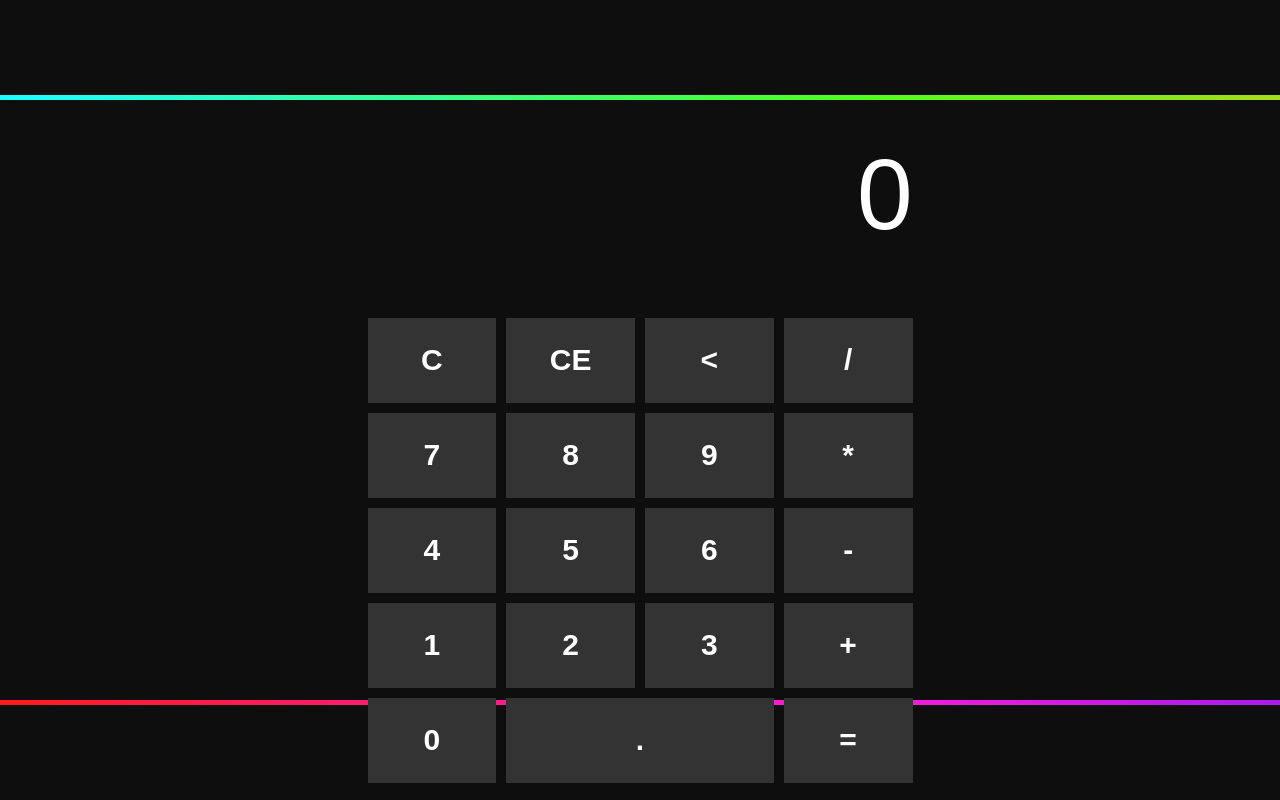
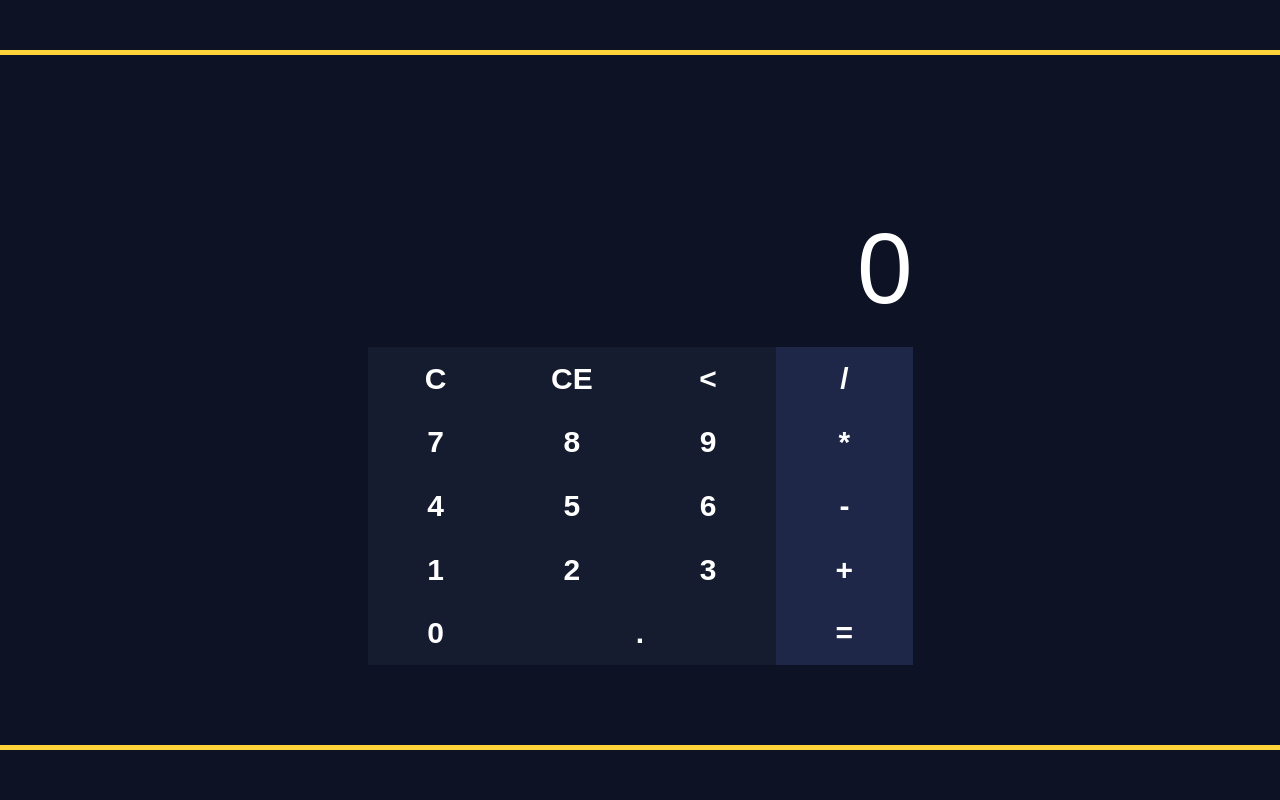
Before and after one commit to RafaelMatta/Calc, a website: page index.html in a window 1280 px wide. Drawn offline with Linux system fonts and the light colour scheme.

Commit message:
Mudando cores e espaçamentos (#9)

```diff
--- a/index.html
+++ b/index.html
@@ -12,7 +12,9 @@
                         <div class="history-wrapper">
                             <div class="calc__label calc__label--history" id="history">&nbsp;</div>
                         </div>
-                        <div class="calc__label calc__label--input" id="input">0</div>
+                        <div class="label-wrapper">
+                            <div class="calc__label calc__label--input" id="input">0</div>
+                        </div>
                     </div>
                     <div class="calc__buttons">
                         <button class="btn btn--c">c</button>
@@ -22,7 +24,7 @@
                         <button class="btn btn--operator calc__btn--multiply">*</button>
                         <button class="btn btn--operator calc__btn--subtraction">-</button>
                         <button class="btn btn--operator calc__btn--addition">+</button>
-                        <button class="btn calc__btn--equal">=</button>
+                        <button class="btn btn--equal calc__btn--equal">=</button>
                         <button class="btn calc__btn--dot">.</button>
                         <button class="btn btn--number calc__btn--0">0</button>
                         <button class="btn btn--number calc__btn--1">1</button>
--- a/js/main.js
+++ b/js/main.js
@@ -7,7 +7,7 @@ const btnCe= document.querySelector(".btn--ce");
 const btnBackspace = document.querySelector(".btn--backspace");
 const btnEqual = document.querySelector(".calc__btn--equal");
 const btnDot = document.querySelector(".calc__btn--dot");
-const displayWidth = document.querySelector(".calc__display").clientWidth;
+const displayWidth = document.querySelector(".label-wrapper").clientWidth;
 let resultFontSize = parseFloat(window.getComputedStyle(labelInput, null).getPropertyValue('font-size'));
 
 let lastInput = '';
--- a/styles/sass/abstracts/color/color.scss
+++ b/styles/sass/abstracts/color/color.scss
@@ -1,4 +1,4 @@
-$color-black: #0e0e0e;
-$color-white: #fff;
-$color-grey: #333333;
-$color-dark-grey: #252525;
+$color-white: #ffffff;
+$color-yellow: #ffd339;
+$color-dark-blue: #1e2748;
+$color-dark-blue--1: #0d1224;
--- a/styles/sass/layouts/base/base.scss
+++ b/styles/sass/layouts/base/base.scss
@@ -1,6 +1,6 @@
 *,
 *::after,
-*::before{
+*::before {
   margin: 0;
   padding: 0;
   box-sizing: border-box;
@@ -11,7 +11,7 @@ html {
 }
 
 body {
-    background-color: $color-black;
+  background-color: $color-dark-blue--1;
   height: 100vh;
 }
 
--- a/styles/sass/modules/btn/btn.scss
+++ b/styles/sass/modules/btn/btn.scss
@@ -1,6 +1,6 @@
 .btn,
 .btn::after,
-.btn::before{
+.btn::before {
   height: 100%;
   width: 100%;
   text-transform: uppercase;
@@ -9,21 +9,18 @@
   cursor: pointer;
 }
 
-.btn{
+.btn {
   color: $color-white;
-    background-color: $color-grey;
-    transition: .2s all ease-in;
+  transition: 0.2s all ease-in;
+  background-color: #161c30;
 
-    &--dark{
-        background-color: $color-dark-grey;
+  &--operator,
+  &--equal {
+    background-color: $color-dark-blue;
   }
 
-    &:hover{
-        background-color: rgba($color-white, 0.25);
-    }
-
-    &:active{
-        scale: 1;
-        background-color: rgba($color-dark-grey, 0.9);
+  &:hover {
+    background-color: $color-yellow;
+    color: $color-dark-blue--1;
   }
 }
--- a/styles/sass/modules/container/container.scss
+++ b/styles/sass/modules/container/container.scss
@@ -1,5 +1,5 @@
 .container {
-    width: 100%;
-    height: 100%;
-    padding: 10rem 0;
+  width: 100%;
+  height: 100%;
+  padding: 5rem 0;
 }
--- a/styles/sass/pages/index/index.scss
+++ b/styles/sass/pages/index/index.scss
@@ -5,151 +5,146 @@
   align-items: center;
   height: 100%;
   width: 100%;
-    background-color: $color-black;
-
-    &::before{
-        position: absolute;
-        content: "";
-        width: 100%;
-        top: 50%;
-        z-index: -1;
-        height: calc(100% + 1rem);
-        transform: translateY(-50%);
-        background: linear-gradient(to left bottom,
-        #ff1b1b,#ffb71b, #50ff1b, #1bffff,
-        #581bff, #ff1bd9, #ff1b1b) repeat;
-        background-size: 200%;
-    }
+  border-top: 5px solid $color-yellow;
+  border-bottom: 5px solid $color-yellow;
 }
 
-.history-wrapper{
+.history-wrapper {
   width: 100%;
   overflow: scroll;
   display: flex;
   flex-direction: row-reverse;
 }
 
-.history-wrapper::-webkit-scrollbar{
+.history-wrapper::-webkit-scrollbar {
   display: none;
 }
 
+.label-wrapper {
+  width: 100%;
+  display: flex;
+  justify-content: flex-end;
+}
+
 .calc {
+  height: 100%;
   width: 100%;
+  padding: 8rem 0;
   max-width: 54.5rem;
 
-    &__display{
+  &__display {
     color: $color-white;
     display: flex;
     flex-direction: column;
     justify-content: center;
     align-items: flex-end;
-        height: 30rem;
+    height: 40%;
     gap: 2rem;
     overflow: hidden;
   }
 
-    &__label{
-        &--history{
+  &__label {
+    &--history {
       font-size: 3rem;
       color: rgba($color-white, 0.9);
       white-space: nowrap;
       word-break: none;
     }
 
-        &--input{
+    &--input {
       width: fit-content;
       font-size: 10rem;
       white-space: nowrap;
     }
   }
 
-    &__buttons{
+  &__buttons {
     display: grid;
+    height: 60%;
     grid-template-columns: repeat(4, 1fr);
-        grid-template-rows: repeat(5, 8.5rem);
+    grid-template-rows: repeat(5, 1fr);
     grid-template-areas:
       "btnCe btnC btnBack btnDivision"
       "btn7 btn8 btn9 btnMultiply"
       "btn4 btn5 btn6 btnSubtract"
       "btn1 btn2 btn3 btnSum"
       "btn0 btnDot btnDot btnEqual";
-        gap: 1rem;
   }
 
   &__btn {
-        &--ce{
+    &--ce {
       grid-area: btnCe;
     }
 
-        &--c{
+    &--c {
       grid-area: btnC;
     }
 
-        &--backspace{
+    &--backspace {
       grid-area: btnBack;
     }
 
-        &--division{
+    &--division {
       grid-area: btnDivision;
     }
 
-        &--multiply{
+    &--multiply {
       grid-area: btnMultiply;
     }
 
-        &--subtraction{
+    &--subtraction {
       grid-area: btnSubtract;
     }
 
-        &--addition{
+    &--addition {
       grid-area: btnSum;
     }
 
-        &--equal{
+    &--equal {
       grid-area: btnEqual;
     }
 
-        &--dot{
+    &--dot {
       grid-area: btnDot;
     }
 
-        &--0{
+    &--0 {
       grid-area: btn0;
     }
 
-        &--1{
+    &--1 {
       grid-area: btn1;
     }
 
-        &--2{
+    &--2 {
       grid-area: btn2;
     }
 
-        &--3{
+    &--3 {
       grid-area: btn3;
     }
 
-        &--4{
+    &--4 {
       grid-area: btn4;
     }
 
-        &--5{
+    &--5 {
       grid-area: btn5;
     }
 
-        &--6{
+    &--6 {
       grid-area: btn6;
     }
 
-        &--7{
+    &--7 {
       grid-area: btn7;
     }
 
-        &--8{
+    &--8 {
       grid-area: btn8;
     }
 
-        &--9{
+    &--9 {
       grid-area: btn9;
     }
   }
```
Also changed, not shown: js/calc/calc.js (deleted), styles/css/styles.css. Lines whose indentation alone changed are shown as unchanged.
